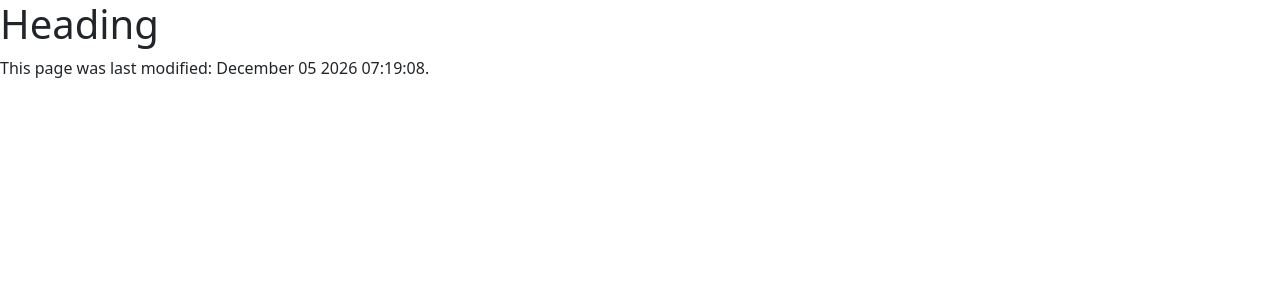
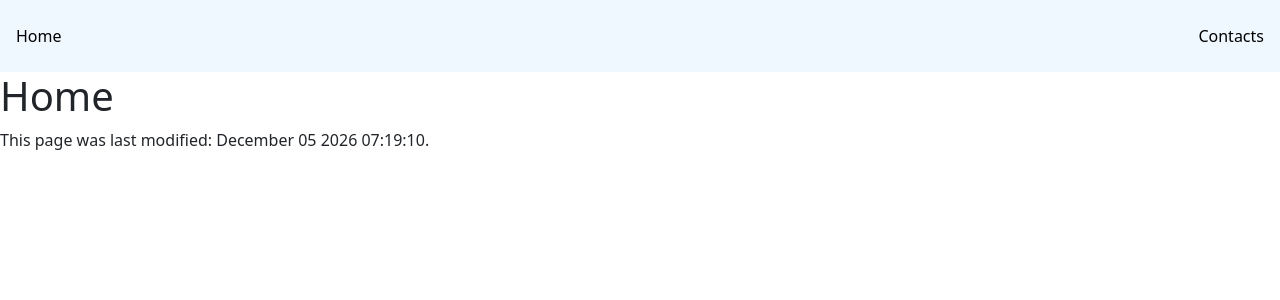
Before and after one commit to Cinnayanny/Software-Development-Fundamentals-PHP-Copy-JW, a PHP site: page / in a window 1280 px wide. Shown: the top 300 px of the page. Run offline with PHP 8.4, Linux system fonts and the light colour scheme.

Commit message:
init navbar.css

```diff
--- /dev/null
+++ b/css/navbar.css
@@ -0,0 +1,18 @@
+.navbar {
+    overflow: hidden;
+    background-color: aliceblue;
+    width: 100%;
+}
+
+.navbar a {
+    float: left;
+    font-size: 1em;
+    color: black;
+    text-align: center;
+    padding: 1em 1em;
+    text-decoration: none;
+}
+
+.navbar a:hover {
+    background-color: lightblue;
+}
--- a/index.php
+++ b/index.php
@@ -1,14 +1,7 @@
-<!doctype html>
 <?php include "template.php"?>
-<html lang="en">
-<head>
-    <meta charset="utf-8">
-    <meta name="viewport" content="width=device-width, initial-scale=1">
-    <title>PHP Template</title>
-    <link href="css/bootstrap.min.css" rel="stylesheet">
-</head>
+<title>PHP Template</title>
 <body>
-<h1>Heading</h1>
+<h1>Home</h1>
 
 <?php echo footer() ?>
 </body>
--- a/template.php
+++ b/template.php
@@ -1,3 +1,22 @@
+<!doctype html>
+<html lang="en">
+<head>
+    <meta charset="utf-8">
+    <meta name="viewport" content="width=device-width, initial-scale=1">
+    <link href="css/bootstrap.min.css" rel="stylesheet">
+    <link href="css/navbar.css" rel="stylesheet">
+
+    <div class="navbar">
+        <a href="index.php">Home</a>
+        <a href="contact.php">Contacts</a>
+        <!--<form><p><label for="search"></label>
+                <input type="text" id="search" name="search">
+                <button onclick="authentication(this.form)">Search</button></p>
+        </form> -->
+    </div>
+</head>
+
+
 <?php
 
 function footer():string
```
Also changed, not shown: contact.php (+1 -8 lines).
